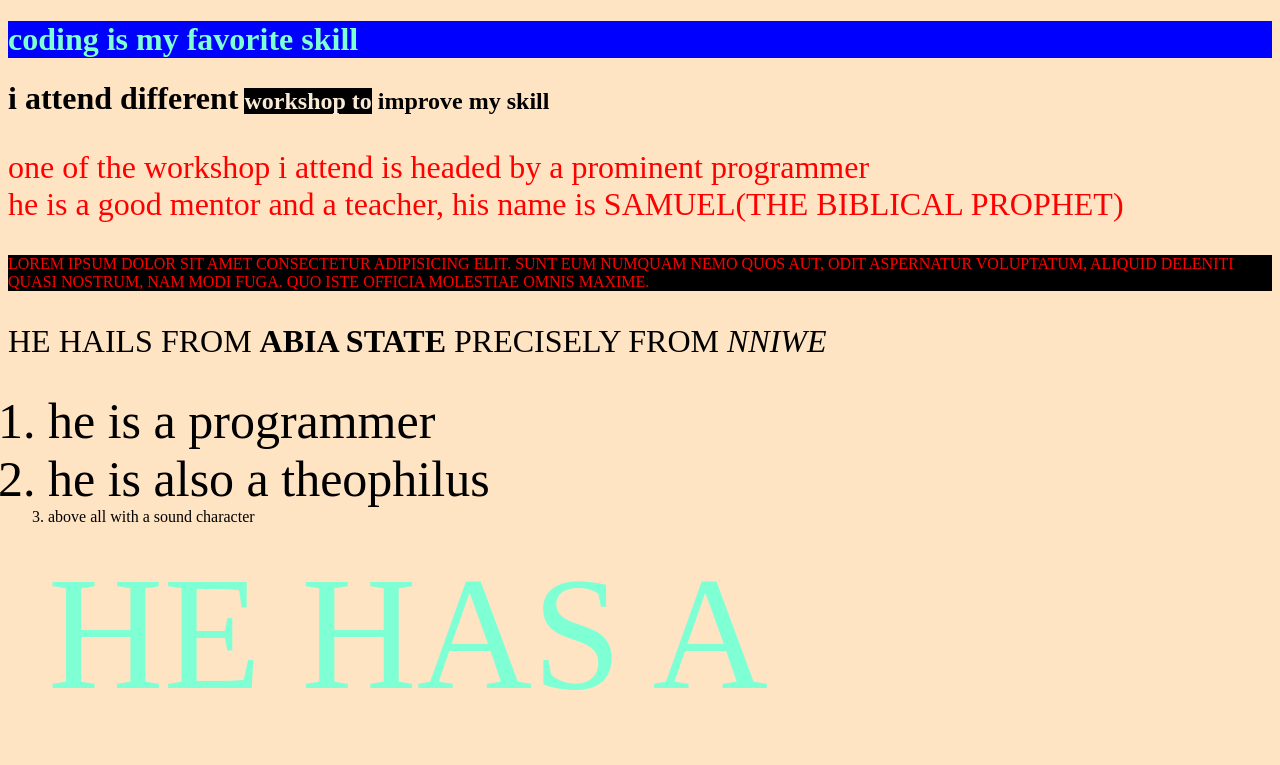
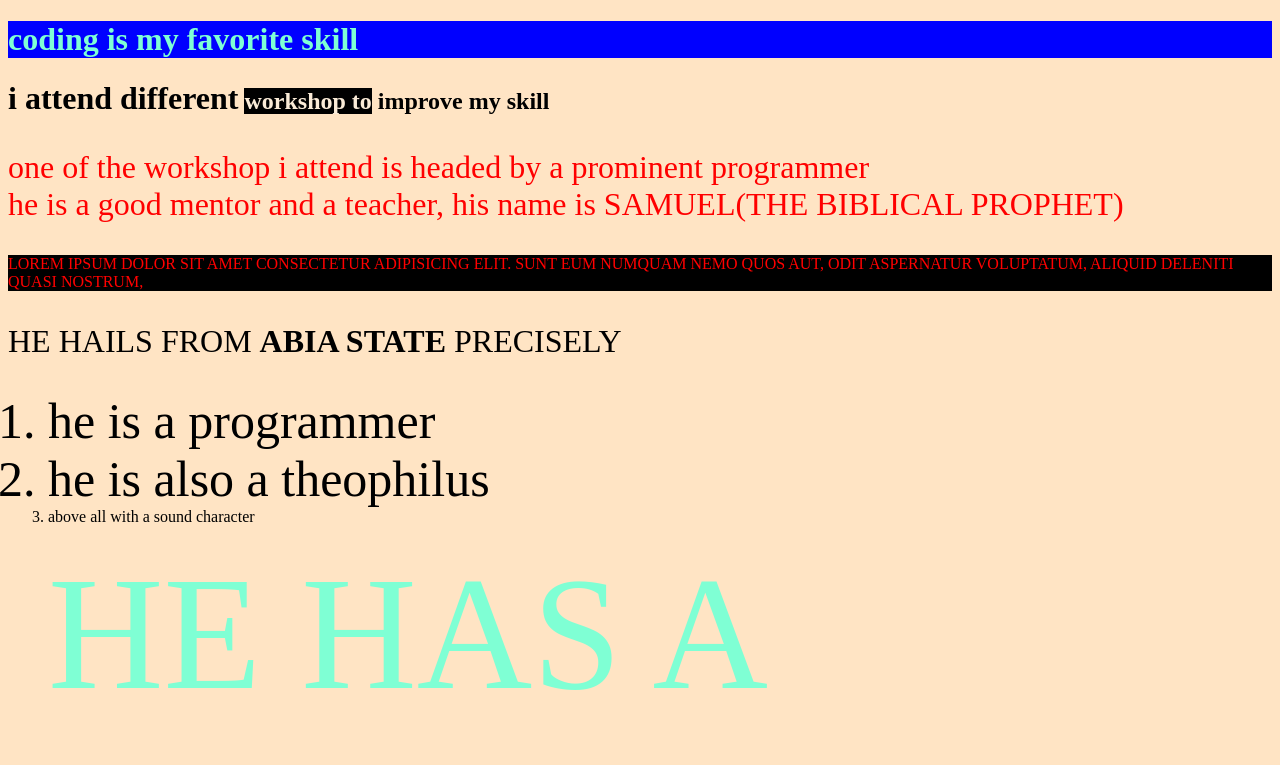
Before and after one commit to lawrencevictorakomaye/css-work1, a plain HTML site: page INDEX.HTML in a window 1280 px wide. Shown: the top 765 px of the page. Drawn offline with Linux system fonts and the light colour scheme.

Commit message:
a modified html

```diff
--- a/INDEX.HTML
+++ b/INDEX.HTML
@@ -26,10 +26,9 @@
     <div class="b c">
       Lorem ipsum dolor sit amet consectetur adipisicing elit. Sunt eum numquam
       nemo quos aut, odit aspernatur voluptatum, aliquid deleniti quasi nostrum,
-      nam modi fuga. Quo iste officia molestiae omnis maxime.
     </div>
     <p class="a c">
-      he hails from <strong>abia state</strong> precisely from <em>nniwe</em>
+      he hails from <strong>abia state</strong> precisely
     </p>
 
     <ol>
```
